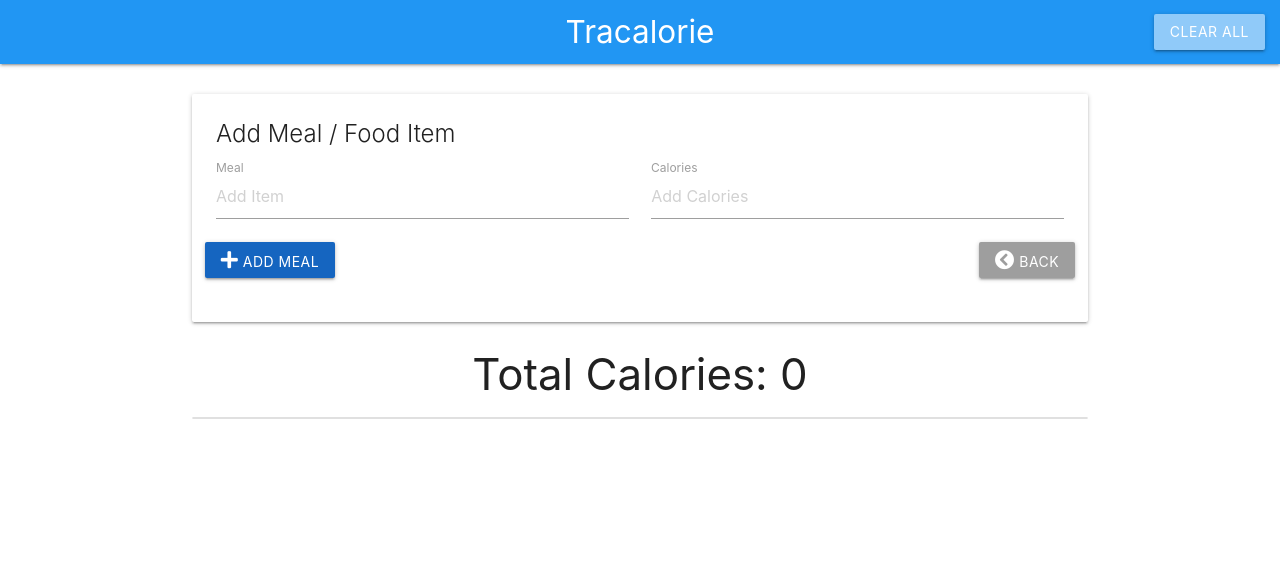
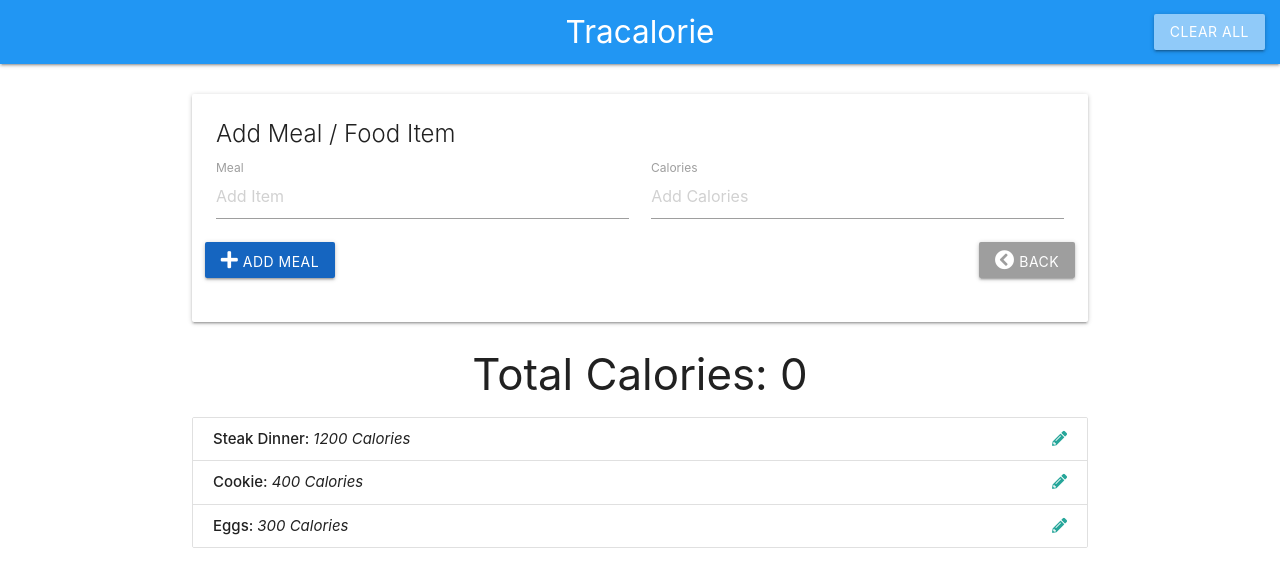
Before and after one commit to kuyabasit/js-module-pattern-project, a plain HTML site: page index.html in a window 1280 px wide. Drawn offline with nearby package versions, Linux system fonts and the light colour scheme.

Commit message:
populate item list

```diff
--- a/app.js
+++ b/app.js
@@ -32,15 +32,37 @@ const ItemCtrl = (function () {
 
 // UI Controller
 const UICtrl = (function () {
+  const UISelectors = {
+    itemList: "#item-list",
+  };
   // Public Methods
-  return {};
+  return {
+    populateItemsList: function (items) {
+      let html = "";
+
+      items.forEach(function (item) {
+        html += `<li class="collection-item" id="item-${item.id}">
+            <strong>${item.name}: </strong> <em>${item.calories} Calories</em>
+            <a href="#" class="secondary-content">
+                <i class="edit-item fa fa-pencil-alt"></i>
+            </a>
+        </li>`;
+      });
+
+      document.querySelector(UISelectors.itemList).innerHTML = html;
+    },
+  };
 })();
 // App Controller
 const App = (function (ItemCtrl, UICtrl) {
   // Public methods
   return {
     init: function () {
-      console.log("Initializing App...");
+      // Fetch items from data structure
+      const items = ItemCtrl.getItems();
+
+      // Populate list with items
+      UICtrl.populateItemsList(items);
     },
   };
 })(ItemCtrl, UICtrl);
```
Also changed, not shown: index.html (+3 -3 lines).
